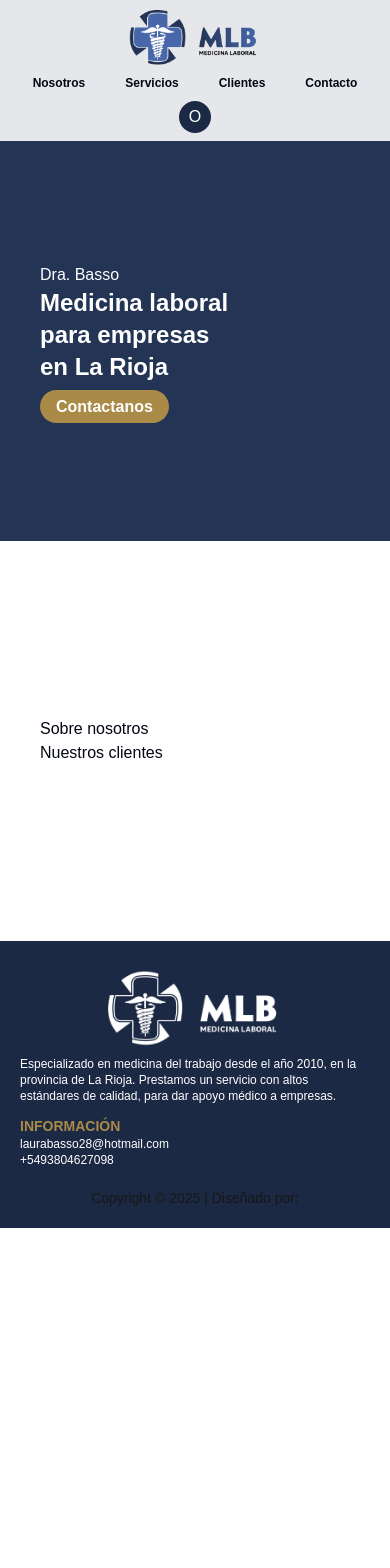
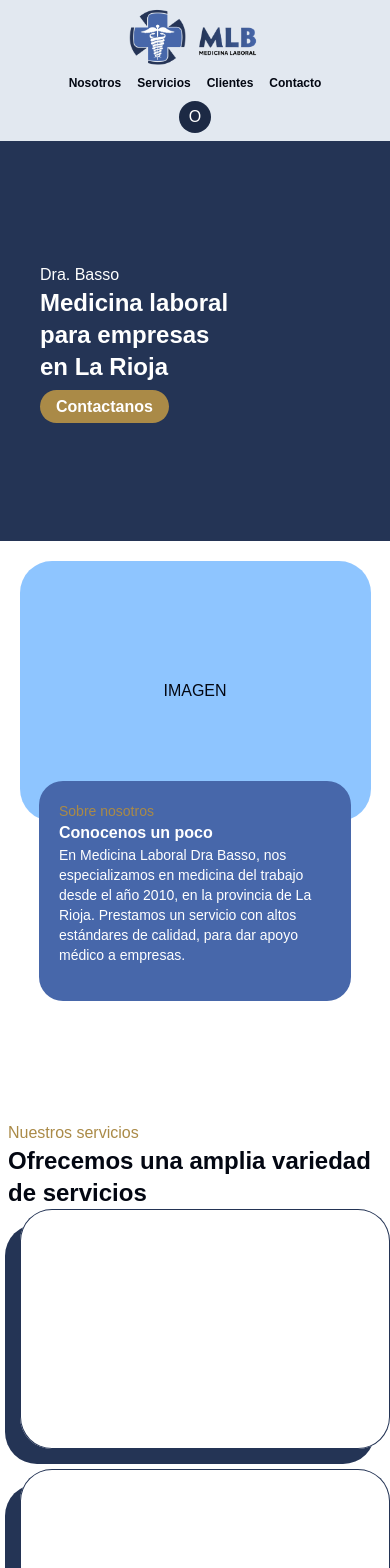
Before and after one commit to NachoXS15/mlb-medicina-laboral, a Next.js app: page / in a window 390 px wide. Shown: the top 1568 px of the page. Before the commit the page ends 1228 px from the top, so only its background shows below. Built offline with nearby package versions, Linux system fonts and the light colour scheme.

Commit message:
16-July | Lucas # Finished - Modified page: Finalizada la copia del index. - Modified CSS. - Footer and Header: Fixed colors and mobile version
- Needed: Icons y slider o carousel

```diff
--- a/src/app/components/Footer.tsx
+++ b/src/app/components/Footer.tsx
@@ -39,7 +39,7 @@ export default async function Footer() {
 					</div>
 				</div>
 			</div>
-			<p className="text-center text-sm">
+			<p className="text-center text-sm text-white">
 				Copyright &copy; 2025 | Diseñado por:{" "}
 			</p>
 		</footer>
--- a/src/app/components/Header.tsx
+++ b/src/app/components/Header.tsx
@@ -3,7 +3,7 @@ import Logo from "../assets/logo.webp";
 import Image from "next/image";
 export default async function Header() {
 	return (
-		<header className=" bg-gray-200 py-2">
+		<header className=" bg-slate-200 py-2">
 			<div className="w-full flex flex-col items-center text-gray-950 lg:max-w-5xl lg:flex-row lg:mx-auto lg:justify-between lg:py-1 md:px-2">
 				<Link href="/">
 					<Image
@@ -15,25 +15,25 @@ export default async function Header() {
 				<nav className="flex justify-evenly items-center font-bold">
 					<a
 						href=""
-						className="text-xs lg:text-base py-2 px-5 border-b-2 border-transparent hover:border-f-shadow transition-all hover:py-1"
+						className="text-xs lg:text-base py-2 px-2 md:px-5 border-b-2 border-transparent hover:border-f-shadow transition-all hover:py-1"
 					>
 						Nosotros
 					</a>
 					<a
 						href=""
-						className="text-xs lg:text-base py-2 px-5 border-b-2 border-transparent hover:border-f-shadow transition-all hover:py-1"
+						className="text-xs lg:text-base py-2 px-2 md:px-5 border-b-2 border-transparent hover:border-f-shadow transition-all hover:py-1"
 					>
 						Servicios
 					</a>
 					<a
 						href=""
-						className="text-xs lg:text-base py-2 px-5 border-b-2 border-transparent hover:border-f-shadow transition-all hover:py-1"
+						className="text-xs lg:text-base py-2 px-2 md:px-5 border-b-2 border-transparent hover:border-f-shadow transition-all hover:py-1"
 					>
 						Clientes
 					</a>
 					<a
 						href=""
-						className="text-xs lg:text-base py-2 px-5 border-b-2 border-transparent hover:border-f-shadow transition-all hover:py-1"
+						className="text-xs lg:text-base py-2 px-2 md:px-5 border-b-2 border-transparent hover:border-f-shadow transition-all hover:py-1"
 					>
 						Contacto
 					</a>
--- a/src/app/globals.css
+++ b/src/app/globals.css
@@ -22,12 +22,29 @@
 	--font-mono: var(--font-geist-mono);
 	--font-main: var(--font-merriweather-sans);
 }
+body {
+	background: var(--background);
+	color: var(--s-shadow);
+	font-family: Arial, Helvetica, sans-serif;
+}
+
+#services .gallery-item {
+	box-shadow: -15px 15px 0 var(--f-shadow), inset 0 0 0 1px var(--f-shadow);
+	@apply rounded-4xl bg-white h-full w-full;
+}
+
+#clients .carrousel-item {
+	@apply h-25 md:h-45 aspect-square bg-slate-300 rounded-full flex-shrink-0;
+}
 
 @media (prefers-color-scheme: dark) {
+	body {
+		background: var(--s-shadow);
+		color: var(--background);
+	}
+	#services .gallery-item {
+		box-shadow: -15px 15px 0 var(--bluemain),
+			inset 0 0 0 1px var(--bluemain);
+		@apply rounded-4xl bg-white h-full w-full;
+	}
 }
-
-body {
-	background: var(--background);
-	color: var(--foreground);
-	font-family: Arial, Helvetica, sans-serif;
-}
--- a/src/app/page.tsx
+++ b/src/app/page.tsx
@@ -20,17 +20,179 @@ export default function Home() {
 					</div>
 				</div>
 			</section>
-			<main className="w-full min-h-100 dark:bg-s-shadow dark:text-white flex flex-col items-start justify-center text-gray-950 p-10 lg:max-w-5xl lg:mx-auto lg:py-2">
-				<section id="aboutUs">
-					{/* titulos */}
-					<div>
-						<h3>Sobre nosotros</h3>
+			<main className="w-full min-h-100 dark:bg-s-shadow dark:text-white flex flex-col gap-15 items-start justify-center text-gray-950 pb-10 lg:max-w-5xl lg:mx-auto lg:py-2">
+				<section
+					id="aboutUs"
+					className="w-full py-5 flex flex-col md:flex-row items-center"
+				>
+					<div className="w-[90%] md:w-1/2 h-65 flex justify-center items-center bg-blue-300 rounded-4xl relative left-0 md:left-10 lg:left-20">
+						IMAGEN
+					</div>
+					<div className="z-40 w-[80%] md:w-1/2 min-h-55 bg-bluemain p-5 rounded-3xl relative bottom-10 md:bottom-0 md:right-10 lg:right-10">
+						<h3 className="text-sm md:text-base text-bronze">
+							Sobre nosotros
+						</h3>
+						<h4 className="text-base md:text-2xl text-white font-bold">
+							Conocenos un poco
+						</h4>
+						<p className="text-sm md:text-sm text-white">
+							En Medicina Laboral Dra Basso, nos especializamos en
+							medicina del trabajo desde el año 2010, en la
+							provincia de La Rioja. Prestamos un servicio con
+							altos estándares de calidad, para dar apoyo médico a
+							empresas.
+						</p>
 					</div>
 				</section>
-				<section id="clients">
-					<h3>Nuestros clientes</h3>
+				<section id="services" className="w-full">
+					<h3 className="text-bronze pl-2 md:pl-0">
+						Nuestros servicios
+					</h3>
+					<h4 className="text-2xl font-bold pl-2 md:pl-0">
+						Ofrecemos una amplia variedad de servicios
+					</h4>
+					<div className="flex w-full flex-wrap">
+						<div className="w-full md:w-1/2 lg:w-1/4 h-65 lg:h-85 pb-5 pl-5">
+							<div className="gallery-item"></div>
+						</div>
+						<div className="w-full md:w-1/2 lg:w-1/4 h-65 lg:h-85 pb-5 pl-5">
+							<div className="gallery-item"></div>
+						</div>
+						<div className="w-full md:w-1/2 lg:w-1/4 h-65 lg:h-85 pb-5 pl-5">
+							<div className="gallery-item"></div>
+						</div>
+						<div className="w-full md:w-1/2 lg:w-1/4 h-65 lg:h-85 pb-5 pl-5">
+							<div className="gallery-item"></div>
+						</div>
+						<div className="w-full md:w-1/2 lg:w-1/4 h-65 lg:h-85 pb-5 pl-5">
+							<div className="gallery-item"></div>
+						</div>
+						<div className="w-full md:w-1/2 lg:w-1/4 h-65 lg:h-85 pb-5 pl-5">
+							<div className="gallery-item"></div>
+						</div>
+						<div className="w-full md:w-1/2 lg:w-1/4 h-65 lg:h-85 pb-5 pl-5">
+							<div className="gallery-item"></div>
+						</div>
+						<div className="w-full md:w-1/2 lg:w-1/4 h-65 lg:h-85 pb-5 pl-5">
+							<div className="gallery-item"></div>
+						</div>
+					</div>
+				</section>
+				<section
+					id="clients"
+					className="w-full py-5 bg-bluemain rounded-3xl overflow-hidden"
+				>
+					<h3 className="text-sm md:text-base text-white pl-2 md:pl-0 text-center">
+						Nuestros clientes
+					</h3>
+					<h4 className="text-lg lg:text-2xl font-bold pl-2 md:pl-0 text-center">
+						Ellos confian en nosotros
+					</h4>
+					<div
+						id="carrousel"
+						className="flex relativewhitespace-nowrap gap-5 animate-scroll"
+					>
+						<div className="carrousel-item"></div>
+						<div className="carrousel-item"></div>
+						<div className="carrousel-item"></div>
+						<div className="carrousel-item"></div>
+						<div className="carrousel-item"></div>
+						<div className="carrousel-item"></div>
+						<div className="carrousel-item"></div>
+						<div className="carrousel-item"></div>
+						<div className="carrousel-item"></div>
+						<div className="carrousel-item"></div>
+						<div className="carrousel-item"></div>
+						<div className="carrousel-item"></div>
+						<div className="carrousel-item"></div>
+					</div>
 				</section>
 			</main>
+			<div id="contact" className="bg-f-shadow">
+				<div className="w-full min-h-100 px-2 py-5 lg:max-w-5xl lg:mx-auto lg:py-4 lg:px-0">
+					<h4 className="text-2xl font-bold pl-2 md:pl-0 text-center mb-5">
+						Estamos aquí para vos
+					</h4>
+					<div className="w-full flex flex-col md:flex-row">
+						<div className="w-full md:w-1/2 h-full px-1 md:px-2">
+							<div className="flex flex-col md:flex-row text-sm gap-5">
+								<p>Corrientes 780</p>
+								<p>
+									Lun a Vie de 10.30 a 12:00 hs y de 18.30 a
+									19.30 hs.
+								</p>
+							</div>
+							<div className="w-full py-5 h-83">
+								<iframe
+									className="w-full border-none h-[100%]"
+									src="https://www.google.com/maps/embed?pb=!1m18!1m12!1m3!1d3475.306424207593!2d-66.86052302379666!3d-29.419839275244186!2m3!1f0!2f0!3f0!3m2!1i1024!2i768!4f13.1!3m3!1m2!1s0x9427dbcb62edc22f%3A0x1c97cbe2c6205931!2sCorrientes%20780%2C%20F5300%20La%20Rioja!5e0!3m2!1ses!2sar!4v1752718668009!5m2!1ses!2sar"
+									width="600"
+									height="450"
+									loading="lazy"
+									referrerPolicy="no-referrer-when-downgrade"
+								></iframe>
+							</div>
+						</div>
+						<div className="w-full md:w-1/2 h-full">
+							<form
+								action="#"
+								className="w-full flex flex-col gap-2 px-2"
+							>
+								<div className="flex w-full">
+									<input
+										type="text"
+										name="formNombre"
+										id="formNombre"
+										className="bg-white resize-none w-full rounded-xl py-2 px-2 text-s-shadow focus:outline-bluemain"
+										placeholder="Nombre completo..."
+									/>
+								</div>
+								<div className="flex w-full gap-2">
+									<input
+										type="text"
+										name="formEmpresa"
+										id="formEmpresa"
+										className="bg-white resize-none w-1/2 rounded-xl py-2 px-2 text-s-shadow focus:outline-bluemain"
+										placeholder="Empresa..."
+									/>
+									<input
+										type="text"
+										name="formEmpresa"
+										id="formEmpresa"
+										className="bg-white resize-none w-1/2 rounded-xl py-2 px-2 text-s-shadow focus:outline-bluemain"
+										placeholder="Teléfono"
+									/>
+								</div>
+								<div className="flex w-full">
+									<input
+										type="text"
+										name="formCorreo"
+										id="formCorreo"
+										className="bg-white resize-none w-full rounded-xl py-2 px-2 text-s-shadow focus:outline-bluemain"
+										placeholder="Dejanos un correo de contacto.."
+									/>
+								</div>
+								<div className="flex w-full">
+									<textarea
+										className="bg-white resize-none w-full min-h-35 rounded-xl text-s-shadow p-2 focus:outline-bluemain"
+										name="formMessage"
+										id="formMessage"
+										placeholder="Consulta..."
+									></textarea>
+								</div>
+								<div className="flex w-full">
+									<button
+										type="submit"
+										className="bg-bronze w-full py-2 rounded-xl"
+									>
+										Enviar consulta
+									</button>
+								</div>
+							</form>
+						</div>
+					</div>
+				</div>
+			</div>
 		</>
 	);
 }
```
